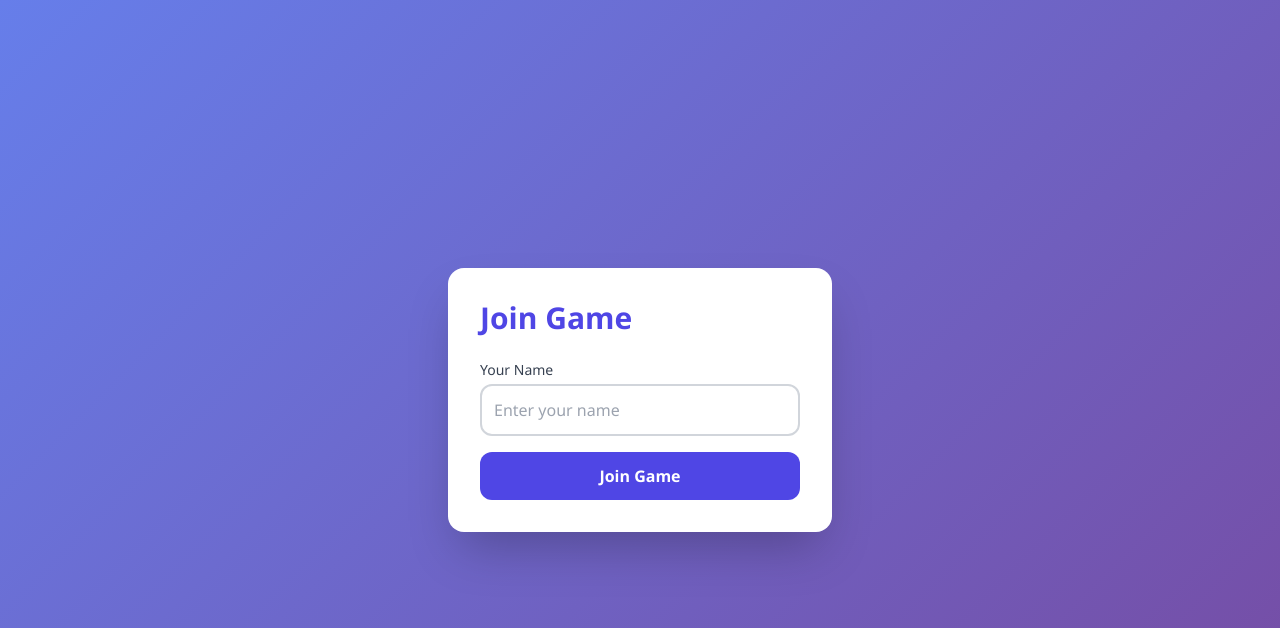
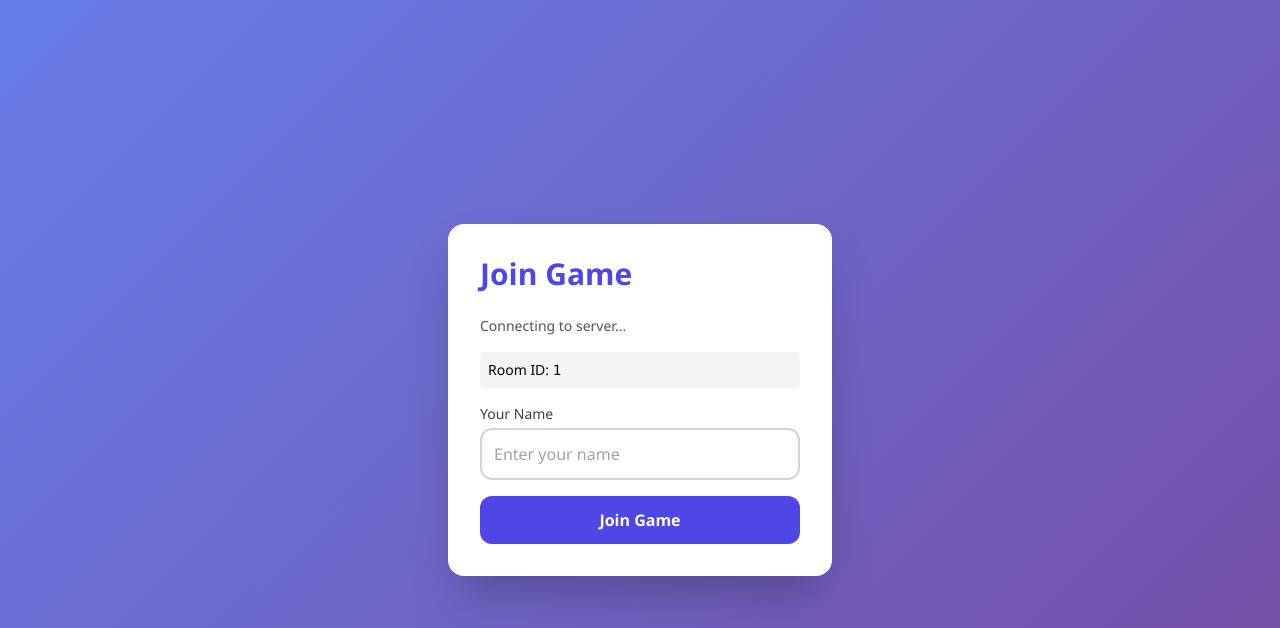
Before and after one commit to YaUhYeah/party-games, a Python web app: template server/templates/player.html in a window 1280 px wide. Shown: the top 628 px of the page. Run offline with Jinja, Linux system fonts and the light colour scheme; the template is opened without the code that fills it: most values are stand-ins (such as "Sample title", 1, 10 or a date in 2020); some libraries are stand-ins or nearby versions.

Commit message:
Fix player join functionality and debug overlay: - Fix joinGame function definition - Add connection status display - Improve debug overlay visibility - Add better error handling - Make debug functions globally available - Add connection status toast

```diff
--- a/server/templates/player.html
+++ b/server/templates/player.html
@@ -257,12 +257,18 @@
 </head>
 <body>
     <!-- Debug Overlay -->
-    <div id="debugOverlay" class="fixed top-0 right-0 bg-black/80 text-white p-4 m-4 rounded-lg text-sm font-mono max-w-xs overflow-auto max-h-96 hidden">
+    <div id="debugOverlay" class="fixed top-0 right-0 bg-black/80 text-white p-4 m-4 rounded-lg text-sm font-mono max-w-xs overflow-auto max-h-96 hidden z-50">
         <div class="flex justify-between items-center mb-2">
             <h3 class="font-bold">Debug Info</h3>
-            <button onclick="toggleDebug()" class="text-gray-400 hover:text-white">[X]</button>
+            <button onclick="toggleDebug()" class="text-gray-400 hover:text-white px-2">[X]</button>
         </div>
-        <pre id="debugInfo" class="whitespace-pre-wrap"></pre>
+        <div class="text-xs mb-2">Press Ctrl+Shift+D to toggle</div>
+        <pre id="debugInfo" class="whitespace-pre-wrap text-xs leading-tight"></pre>
+    </div>
+
+    <!-- Connection Status Toast -->
+    <div id="connectionToast" class="fixed bottom-4 left-1/2 transform -translate-x-1/2 bg-black/80 text-white px-4 py-2 rounded-full text-sm hidden">
+        <span id="connectionToastText"></span>
     </div>
 
     <div class="container mx-auto">
@@ -271,6 +277,12 @@
             <div id="nameInput" class="fixed inset-0 flex items-center justify-center bg-gradient-to-br from-indigo-500/90 to-purple-600/90 backdrop-blur-sm">
                 <div class="bg-white p-8 rounded-2xl shadow-2xl max-w-md w-11/12 md:w-96 transform transition-all">
                     <h2 class="text-3xl font-bold text-indigo-600 mb-6">Join Game</h2>
+                    <div id="connectionStatus" class="text-sm text-gray-600 mb-4">
+                        Connecting to server...
+                    </div>
+                    <div id="roomInfo" class="text-sm bg-gray-100 p-2 rounded mb-4">
+                        Room ID: <span class="font-mono">{{ room_id }}</span>
+                    </div>
                     <div class="space-y-4">
                         <div>
                             <label for="playerName" class="block text-sm font-medium text-gray-700 mb-1">Your Name</label>
@@ -425,8 +437,8 @@
 
     <script>
         // Debug functions
-        let debugVisible = false;
-        const debugState = {
+        window.debugVisible = false;
+        window.debugState = {
             roomId: null,
             socketConnected: false,
             lastError: null,
@@ -434,6 +446,18 @@
             events: []
         };
 
+        // Make debug functions globally available
+        window.toggleDebug = function() {
+            const overlay = document.getElementById('debugOverlay');
+            window.debugVisible = !window.debugVisible;
+            if (overlay) {
+                overlay.classList.toggle('hidden', !window.debugVisible);
+                if (window.debugVisible) {
+                    updateDebugInfo();
+                }
+            }
+        };
+
         function updateDebugInfo() {
             const debugInfo = document.getElementById('debugInfo');
             if (debugInfo) {
@@ -466,6 +490,16 @@
         // Update debug state
         debugState.roomId = roomId;
         updateDebugInfo();
+
+        // Update connection status
+        function updateConnectionStatus(status, isError = false) {
+            const statusEl = document.getElementById('connectionStatus');
+            if (statusEl) {
+                statusEl.textContent = status;
+                statusEl.className = `text-sm ${isError ? 'text-red-600' : 'text-gray-600'} mb-4`;
+            }
+            console.log('Connection status:', status);
+        }
 
         // Initialize socket with better error handling and debug logging
         const socket = io({
@@ -475,7 +509,7 @@
             reconnectionDelay: 1000,
             reconnectionDelayMax: 5000,
             timeout: 20000,
-            autoConnect: false,  // We'll connect manually after setup
+            autoConnect: true,  // Connect immediately
             query: {
                 room_id: roomId
             }
@@ -484,6 +518,7 @@
         // Socket connection events
         socket.on('connect', () => {
             console.log('Socket connected');
+            updateConnectionStatus('Connected to server');
             debugState.socketConnected = true;
             debugState.events.push({
                 time: new Date().toISOString(),
@@ -492,8 +527,21 @@
             updateDebugInfo();
         });
 
+        socket.on('connect_error', (error) => {
+            console.error('Socket connection error:', error);
+            updateConnectionStatus('Connection error: ' + error.message, true);
+            debugState.socketConnected = false;
+            debugState.lastError = {
+                time: new Date().toISOString(),
+                type: 'connect_error',
+                message: error.message
+            };
+            updateDebugInfo();
+        });
+
         socket.on('disconnect', () => {
             console.log('Socket disconnected');
+            updateConnectionStatus('Disconnected from server', true);
             debugState.socketConnected = false;
             debugState.events.push({
                 time: new Date().toISOString(),
@@ -501,6 +549,15 @@
             });
             updateDebugInfo();
         });
+
+        // Show debug overlay by default in development
+        if (window.location.hostname === 'localhost' || window.location.hostname === '127.0.0.1') {
+            setTimeout(() => {
+                if (!debugVisible) {
+                    toggleDebug();
+                }
+            }, 1000);
+        }
 
         // Debug logging for all socket events
         socket.onAny((event, ...args) => {
@@ -734,7 +791,7 @@
         }
 
         // Game flow functions
-        async function joinGame() {
+        window.joinGame = async function() {
             console.log('Join button clicked');
             debugState.joinAttempts++;
             debugState.events.push({
```
